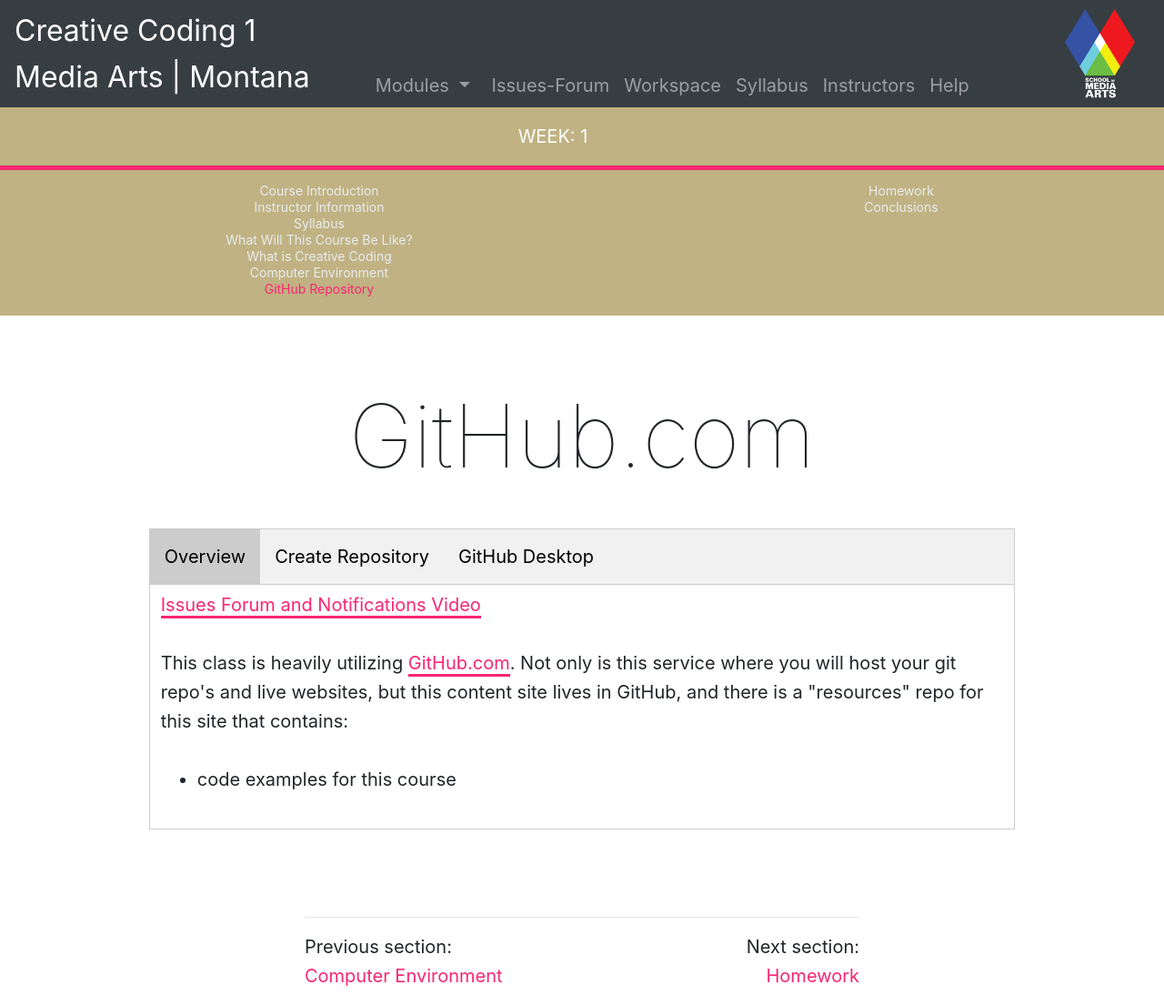
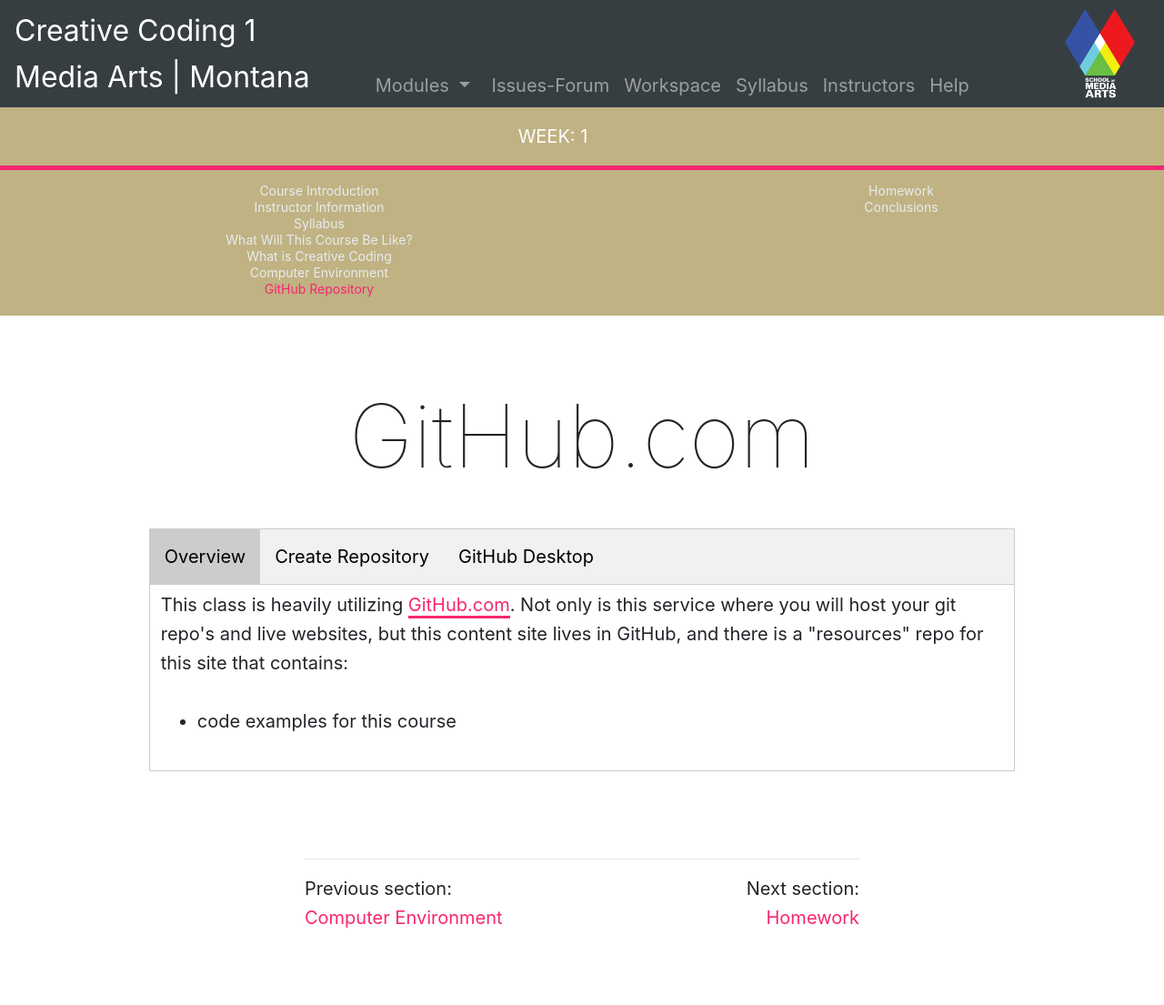
Before and after one commit to Montana-Media-Arts/MART120-Spring2023, a Jekyll site: the page built from modules/week-1/_posts/2017-01-08-github-reposity.md, in a window 1280 px wide. Shown: the whole page at 91% size. Built offline with Jekyll 4.4.1, drawn with Linux system fonts in a browser that asks for light colours; nearby versions of some CDN libraries; after the commit the page ends 1041 px from its top, so only the background shows below that.

Commit message:
Update 2017-01-08-github-reposity.md

```diff
--- a/modules/week-1/_posts/2017-01-08-github-reposity.md
+++ b/modules/week-1/_posts/2017-01-08-github-reposity.md
@@ -14,7 +14,7 @@ module: 1
 
 <div id="Overview" class="tabcontent" style="display:block">
 
-<p><a href="//www.youtube.com/embed/jmwObsKJ3A4" data-lity>Issues Forum and Notifications Video</a></p>
+<!--<p><a href="//www.youtube.com/embed/jmwObsKJ3A4" data-lity>Issues Forum and Notifications Video</a></p>-->
 
 <p>This class is heavily utilizing <a href="https://github.com" target="_blank">GitHub.com</a>. Not only is this service where you will host your git repo's and live websites, but this content site lives in GitHub, and there is a "resources" repo for this site that contains:</p>
 <ul>
```
